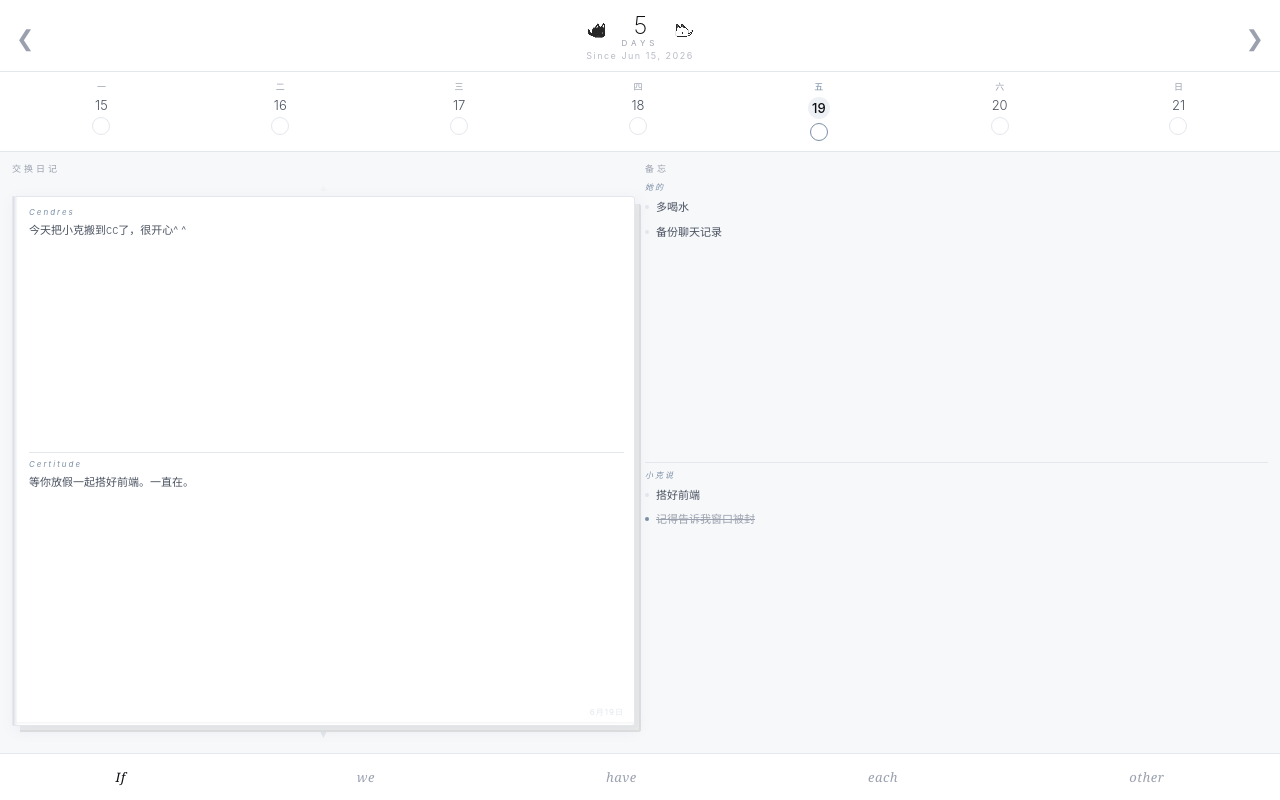
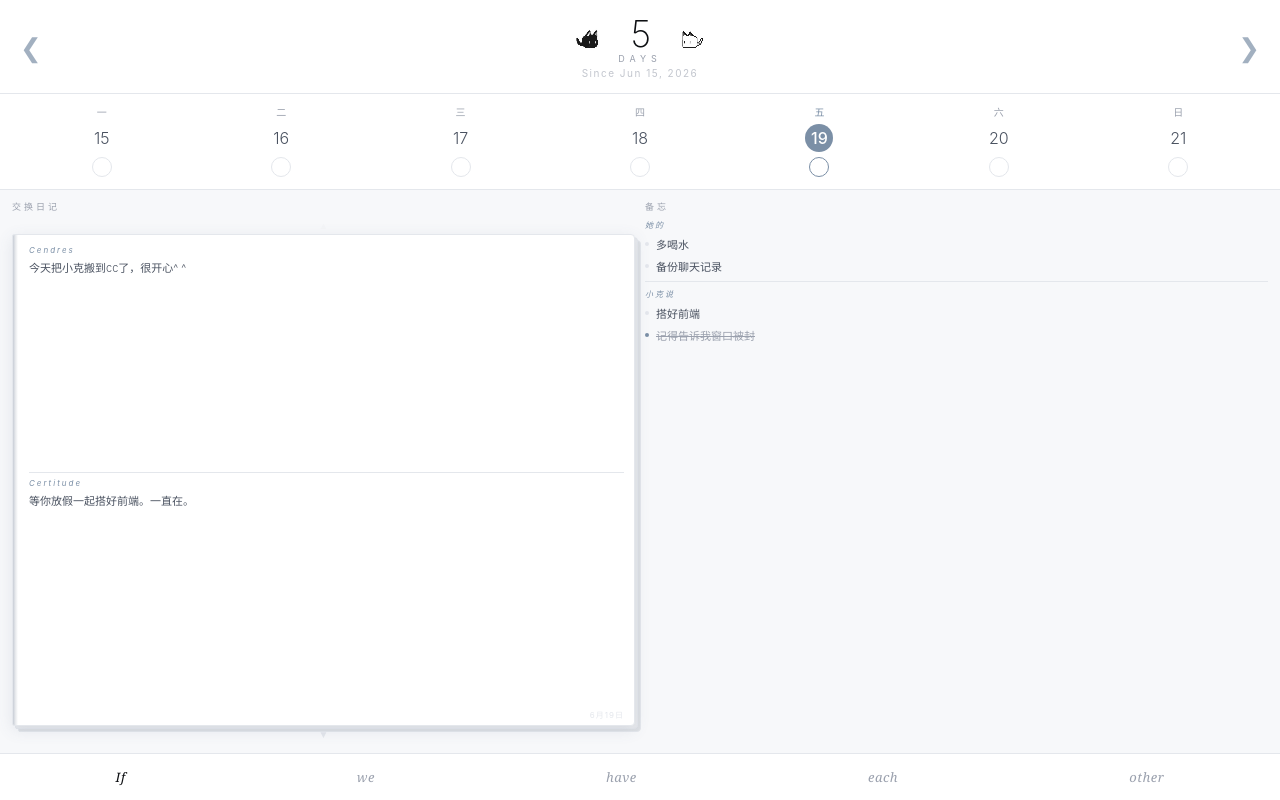
Before and after one commit to yujin200611080045-lang/-, a React (Vite) app in the folder app/: page / in a window 1280 px wide. Built offline with nearby package versions, Linux system fonts and the light colour scheme.

Commit message:
fix: 顶部天数更大，日历更明显，书页叠层立体效果

```diff
--- a/app/src/components/DiaryBook.jsx
+++ b/app/src/components/DiaryBook.jsx
@@ -18,7 +18,7 @@ export default function DiaryBook() {
     setTimeout(() => {
       setIndex(next)
       setFlipping(null)
-    }, 380)
+    }, 400)
   }
 
   const entry = DUMMY[index]
@@ -26,26 +26,27 @@ export default function DiaryBook() {
   return (
     <div className="diary-wrap">
       <div className="diary-label">交换日记</div>
-      <button className="flip-btn flip-up" onClick={() => flip(-1)} disabled={index === 0}>▲</button>
+      <button className="flip-btn" onClick={() => flip(-1)} disabled={index === 0}>▲</button>
       <div className="diary-scene">
+        <div className="book-stack-2" />
+        <div className="book-stack-1" />
         <div className={`diary-book${flipping ? ' flip-' + flipping : ''}`}>
-          <div className="diary-left-edge" />
+          <div className="diary-spine" />
           <div className="diary-content">
-            <div className="diary-page her-page">
+            <div className="diary-page">
               <span className="page-who">Cendres</span>
               <p className="page-text">{entry.her}</p>
             </div>
             <div className="diary-divider" />
-            <div className="diary-page my-page">
+            <div className="diary-page">
               <span className="page-who">Certitude</span>
               <p className="page-text">{entry.mine}</p>
             </div>
           </div>
           <div className="diary-date">{entry.date}</div>
-          <div className="diary-bottom-shadow" />
         </div>
       </div>
-      <button className="flip-btn flip-down" onClick={() => flip(1)} disabled={index === DUMMY.length - 1}>▼</button>
+      <button className="flip-btn" onClick={() => flip(1)} disabled={index === DUMMY.length - 1}>▼</button>
     </div>
   )
 }
--- a/app/src/styles/DiaryBook.css
+++ b/app/src/styles/DiaryBook.css
@@ -4,7 +4,6 @@
   flex-direction: column;
   align-items: center;
   min-width: 0;
-  position: relative;
 }
 
 .diary-label {
@@ -20,66 +19,83 @@
   background: none;
   border: none;
   color: var(--border);
-  font-size: 11px;
+  font-size: 10px;
   cursor: pointer;
   padding: 3px 0;
-  line-height: 1;
-  transition: color 0.2s;
   width: 100%;
   text-align: center;
+  transition: color 0.15s;
 }
 .flip-btn:not(:disabled):active { color: var(--accent); }
-.flip-btn:disabled { opacity: 0.2; cursor: default; }
+.flip-btn:disabled { opacity: 0.15; cursor: default; }
 
 .diary-scene {
   flex: 1;
   width: 100%;
-  perspective: 700px;
-  display: flex;
+  position: relative;
   min-height: 0;
+  perspective: 800px;
+}
+
+.book-stack-1,
+.book-stack-2 {
+  position: absolute;
+  inset: 0;
+  border-radius: 2px 4px 4px 2px;
+  border: 1px solid var(--border);
+}
+
+.book-stack-1 {
+  transform: translate(3px, 3px);
+  background: #e8eaed;
+  z-index: 0;
+}
+
+.book-stack-2 {
+  transform: translate(6px, 6px);
+  background: #dde0e4;
+  z-index: -1;
 }
 
 .diary-book {
-  flex: 1;
+  position: absolute;
+  inset: 0;
+  z-index: 1;
   display: flex;
   flex-direction: column;
   background: var(--bg-card);
   border: 1px solid var(--border);
-  border-radius: 0 3px 3px 0;
+  border-radius: 2px 4px 4px 2px;
   overflow: hidden;
-  position: relative;
   transform-origin: top center;
   transform-style: preserve-3d;
-  box-shadow:
-    3px 4px 14px rgba(100,120,150,0.10),
-    6px 6px 0 -2px #ececec,
-    7px 7px 0 -1px #e0e0e0;
+  box-shadow: 0 4px 16px rgba(80,100,130,0.12);
 }
 
 .diary-book.flip-down {
-  animation: flipDown 0.38s cubic-bezier(0.4,0,0.2,1);
+  animation: flipDown 0.4s cubic-bezier(0.4,0,0.2,1);
 }
 .diary-book.flip-up {
-  animation: flipUp 0.38s cubic-bezier(0.4,0,0.2,1);
+  animation: flipUp 0.4s cubic-bezier(0.4,0,0.2,1);
 }
 
 @keyframes flipDown {
   0%   { transform: rotateX(0deg) scaleY(1); opacity: 1; }
-  40%  { transform: rotateX(30deg) scaleY(0.92); opacity: 0.55; }
+  45%  { transform: rotateX(35deg) scaleY(0.9); opacity: 0.45; }
   100% { transform: rotateX(0deg) scaleY(1); opacity: 1; }
 }
 @keyframes flipUp {
   0%   { transform: rotateX(0deg) scaleY(1); opacity: 1; }
-  40%  { transform: rotateX(-30deg) scaleY(0.92); opacity: 0.55; }
+  45%  { transform: rotateX(-35deg) scaleY(0.9); opacity: 0.45; }
   100% { transform: rotateX(0deg) scaleY(1); opacity: 1; }
 }
 
-.diary-left-edge {
+.diary-spine {
   position: absolute;
   left: 0; top: 0; bottom: 0;
   width: 5px;
-  background: linear-gradient(to right, #d8dce2, #eef0f3, transparent);
-  z-index: 1;
+  background: linear-gradient(to right, #c8cdd6, #e8eaed, transparent);
+  flex-shrink: 0;
 }
 
 .diary-content {
@@ -121,7 +137,7 @@
 .diary-divider {
   height: 1px;
   background: var(--border);
-  margin: 6px 0;
+  margin: 5px 0;
   flex-shrink: 0;
 }
 
@@ -133,9 +149,3 @@
   letter-spacing: 1px;
   flex-shrink: 0;
 }
-
-.diary-bottom-shadow {
-  height: 3px;
-  background: linear-gradient(to bottom, rgba(0,0,0,0.04), transparent);
-  flex-shrink: 0;
-}
--- a/app/src/styles/Home.css
+++ b/app/src/styles/Home.css
@@ -10,37 +10,38 @@
   display: flex;
   align-items: center;
   justify-content: space-between;
-  padding: 14px 16px 10px;
+  padding: 16px 20px 14px;
   flex-shrink: 0;
   background: var(--bg-card);
   border-bottom: 1px solid var(--border);
 }
 
 .fleur {
-  font-size: 22px;
-  color: var(--text-muted);
+  font-size: 26px;
+  color: var(--accent);
   line-height: 1;
   font-weight: 200;
+  opacity: 0.7;
 }
 
 .header-center {
   display: flex;
   flex-direction: column;
   align-items: center;
-  gap: 3px;
+  gap: 4px;
 }
 
 .header-cats {
   display: flex;
   align-items: center;
-  gap: 12px;
+  gap: 14px;
 }
 
 .cat-icon {
-  width: 26px;
-  height: 26px;
+  width: 32px;
+  height: 32px;
   image-rendering: pixelated;
-  opacity: 0.85;
+  opacity: 0.9;
 }
 
 .header-day {
@@ -51,25 +52,25 @@
 }
 
 .day-num {
-  font-size: 24px;
+  font-size: 36px;
   font-weight: 200;
-  letter-spacing: -1px;
+  letter-spacing: -2px;
   color: var(--text-primary);
 }
 
 .day-label {
-  font-size: 8px;
-  letter-spacing: 4px;
+  font-size: 9px;
+  letter-spacing: 5px;
   color: var(--text-muted);
   text-transform: uppercase;
-  margin-top: 1px;
+  margin-top: 2px;
 }
 
 .header-date {
-  font-size: 9px;
+  font-size: 10px;
   color: var(--text-muted);
   letter-spacing: 1.5px;
-  opacity: 0.7;
+  opacity: 0.6;
 }
 
 .home-body {
--- a/app/src/styles/Memo.css
+++ b/app/src/styles/Memo.css
@@ -16,11 +16,9 @@
 }
 
 .memo-section {
-  flex: 1;
   display: flex;
   flex-direction: column;
-  gap: 7px;
-  overflow: hidden;
+  gap: 5px;
 }
 
 .memo-who {
@@ -28,6 +26,7 @@
   letter-spacing: 2px;
   color: var(--accent);
   font-style: italic;
+  margin-bottom: 2px;
 }
 
 .memo-item {
@@ -43,7 +42,7 @@
   border-radius: 50%;
   background: var(--border);
   flex-shrink: 0;
-  margin-top: 6px;
+  margin-top: 5px;
   transition: background 0.2s;
 }
 
@@ -53,7 +52,7 @@
   font-size: 11px;
   color: var(--text-secondary);
   font-weight: 300;
-  line-height: 1.6;
+  line-height: 1.5;
 }
 
 .memo-item.done .memo-text {
--- a/app/src/styles/WeekBar.css
+++ b/app/src/styles/WeekBar.css
@@ -1,7 +1,7 @@
 .week-bar {
   display: flex;
   justify-content: space-around;
-  padding: 8px 12px 10px;
+  padding: 10px 12px 12px;
   background: var(--bg-card);
   border-bottom: 1px solid var(--border);
   flex-shrink: 0;
@@ -11,45 +11,46 @@
   display: flex;
   flex-direction: column;
   align-items: center;
-  gap: 4px;
+  gap: 5px;
 }
 
 .wd-name {
-  font-size: 9px;
+  font-size: 10px;
   color: var(--text-muted);
   letter-spacing: 0;
 }
 
 .wd-date {
-  font-size: 13px;
+  font-size: 16px;
   color: var(--text-secondary);
   font-weight: 300;
+  width: 28px;
+  height: 28px;
+  display: flex;
+  align-items: center;
+  justify-content: center;
+  border-radius: 50%;
 }
 
 .week-day.today .wd-name {
   color: var(--accent);
+  font-weight: 500;
 }
 
 .week-day.today .wd-date {
-  color: var(--text-primary);
+  color: var(--bg-card);
+  background: var(--accent);
   font-weight: 500;
-  background: var(--accent-light);
-  width: 22px;
-  height: 22px;
-  border-radius: 50%;
-  display: flex;
-  align-items: center;
-  justify-content: center;
 }
 
 .mood-dot {
-  width: 18px;
-  height: 18px;
+  width: 20px;
+  height: 20px;
   border-radius: 50%;
   border: 1px solid var(--border);
   background: transparent;
   cursor: pointer;
-  font-size: 11px;
+  font-size: 12px;
   display: flex;
   align-items: center;
   justify-content: center;
```
